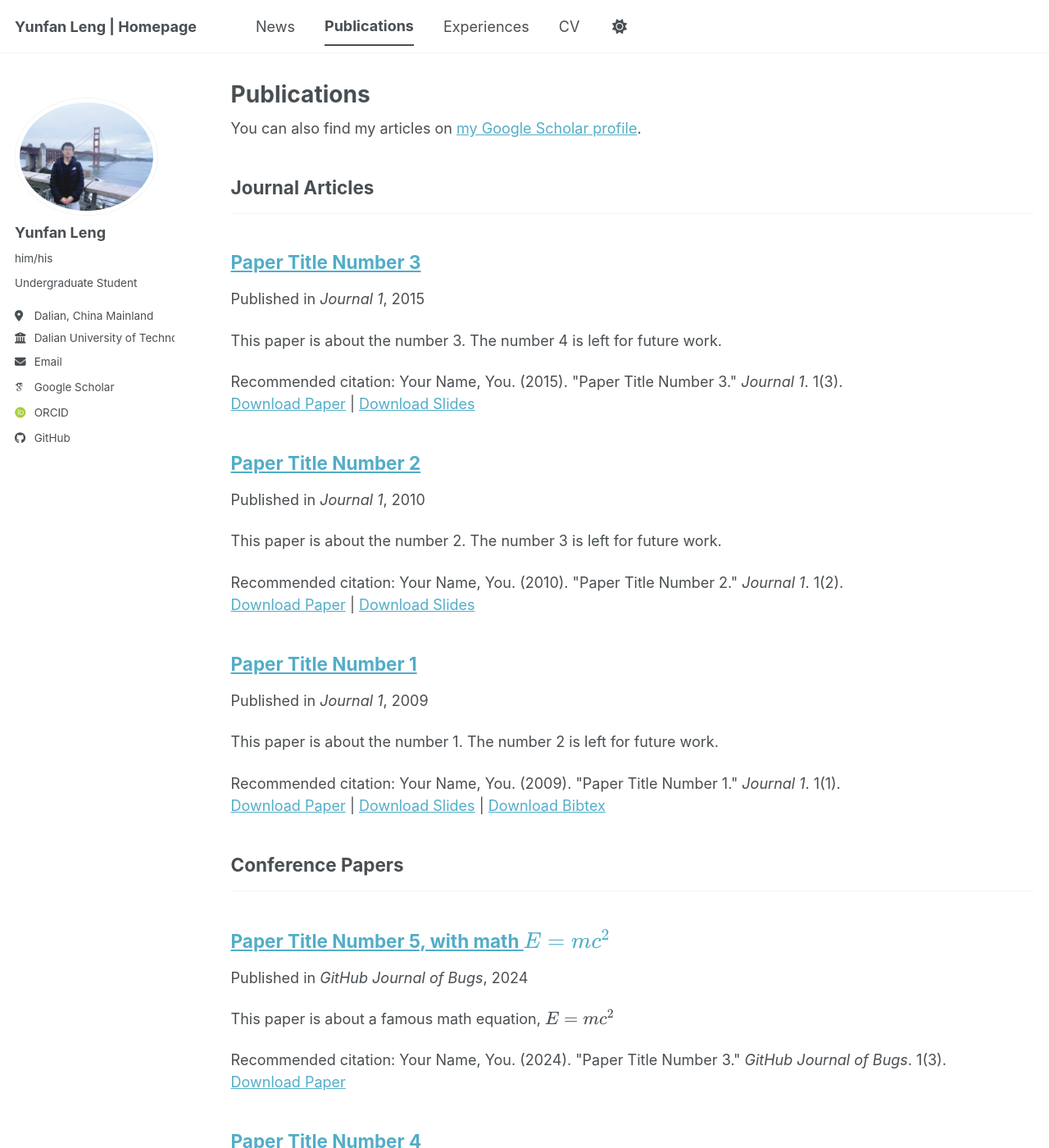
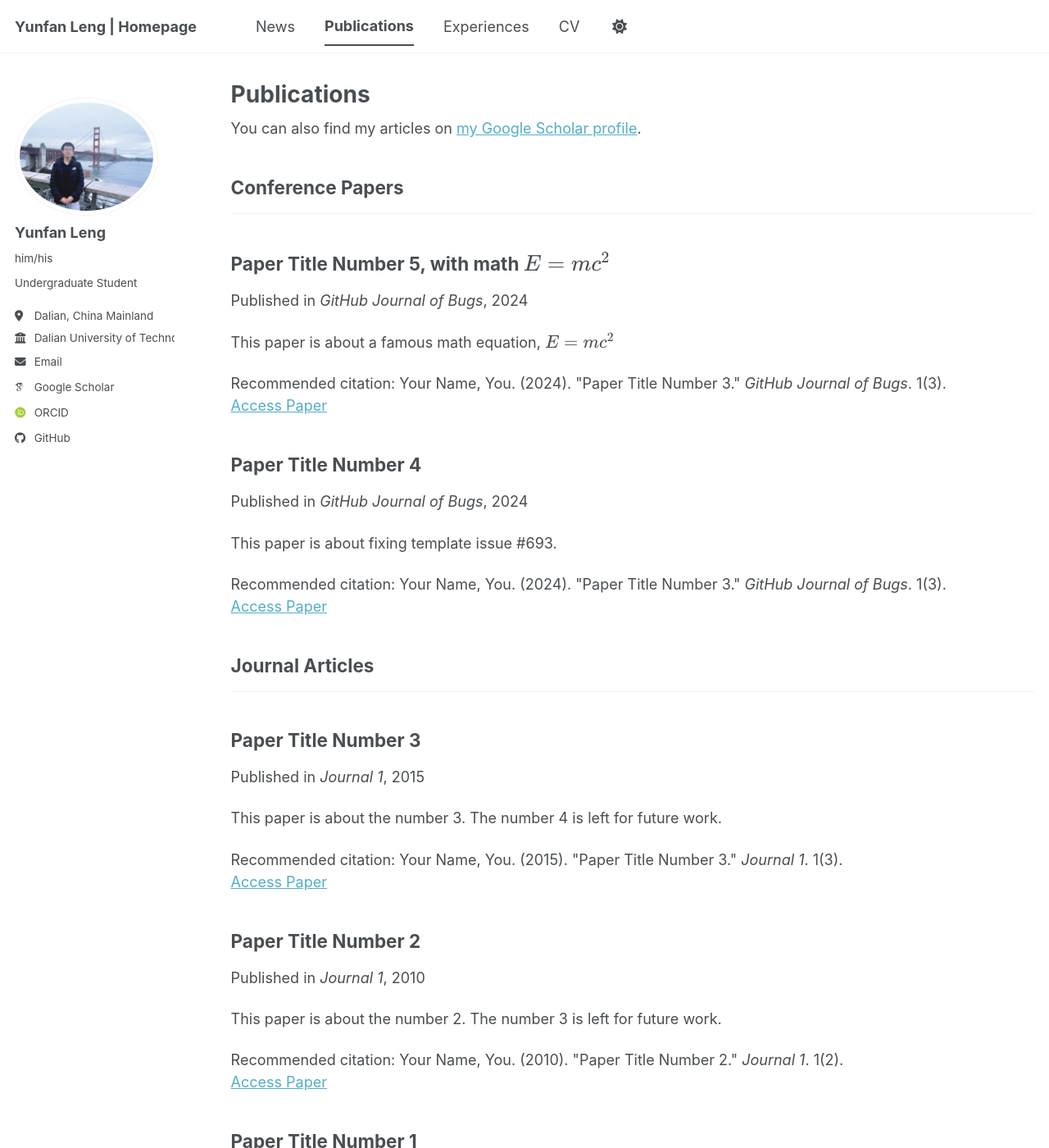
Before and after one commit to WENJIN6666/wenjin6666.github.io, a Jekyll site: the page built from _pages/publications.html, in a window 1280 px wide and 1400 px high. Shown: the whole window at 82% size. Built offline with Jekyll 4.4.1, drawn with Linux system fonts in a browser that asks for light colours; some web fonts are replaced; a script bundle is joined from its source files by our own code; library files that are not in the unit come from our copies; some of the changed text lies outside the part shown.

Commit message:
Update publications: remove title links, change to Access Paper, reorder categories

```diff
--- a/_config.yml
+++ b/_config.yml
@@ -84,12 +84,12 @@ author:
 
 # Publication Category - The following the list of publication categories and their headings
 publication_category:
+  conferences:
+    title: 'Conference Papers'
+  manuscripts:
+    title: 'Journal Articles'
   books:
     title: 'Books'
-  manuscripts:
-    title: 'Journal Articles'
-  conferences:
-    title: 'Conference Papers'
 
 # Site Settings
 teaser                   :  # filename of teaser fallback teaser image placed in /images/ for social media previews
--- /dev/null
+++ b/_includes/archive-single-publication.html
@@ -0,0 +1,38 @@
+{% include base_path %}
+
+{% if post.id %}
+  {% assign title = post.title | markdownify | remove: "<p>" | remove: "</p>" %}
+{% else %}
+  {% assign title = post.title %}
+{% endif %}
+
+<div class="{{ include.type | default: "list" }}__item">
+  <article class="archive__item" itemscope itemtype="http://schema.org/CreativeWork">
+    <h2 class="archive__item-title" itemprop="headline">{{ title }}</h2>
+
+    {% if post.collection == 'publications' %}
+      <p>Published in <i>{{ post.venue }}</i>, {{ post.date | default: "1900-01-01" | date: "%Y" }} </p>
+    {% endif %}
+
+    {% if post.excerpt %}
+      <p class="archive__item-excerpt" itemprop="description">{{ post.excerpt | markdownify }}</p>
+    {% endif %}
+
+    {% if post.citation and post.paperurl and post.bibtexurl %}
+      <p>Recommended citation: {{ post.citation }}<br /><a href="{{ post.paperurl }}">Access Paper</a> | <a href="{{ post.bibtexurl }}">Download Bibtex</a></p>
+    {% elsif post.citation and post.paperurl %}
+      <p>Recommended citation: {{ post.citation }}<br /><a href="{{ post.paperurl }}">Access Paper</a></p>
+    {% elsif post.citation and post.bibtexurl %}
+      <p>Recommended citation: {{ post.citation }}<br /><a href="{{ post.bibtexurl }}">Download Bibtex</a></p>
+    {% elsif post.citation %}
+      <p>Recommended citation: {{ post.citation }}</p>
+    {% elsif post.paperurl and post.bibtexurl %}
+      <p><a href="{{ post.paperurl }}">Access Paper</a> | <a href="{{ post.bibtexurl }}">Download Bibtex</a></p>
+    {% elsif post.paperurl %}
+      <p><a href="{{ post.paperurl }}">Access Paper</a></p>
+    {% elsif post.bibtexurl %}
+      <p><a href="{{ post.bibtexurl }}">Download Bibtex</a></p>
+    {% endif %}
+
+  </article>
+</div>
--- a/_pages/publications.html
+++ b/_pages/publications.html
@@ -23,11 +23,11 @@ author_profile: true
         <h2>{{ category[1].title }}</h2><hr />
         {% assign title_shown = true %}
       {% endunless %}
-      {% include archive-single.html %}
+      {% include archive-single-publication.html %}
     {% endfor %}
   {% endfor %}
 {% else %}
   {% for post in site.publications reversed %}
-    {% include archive-single.html %}
+    {% include archive-single-publication.html %}
   {% endfor %}
 {% endif %}
```
